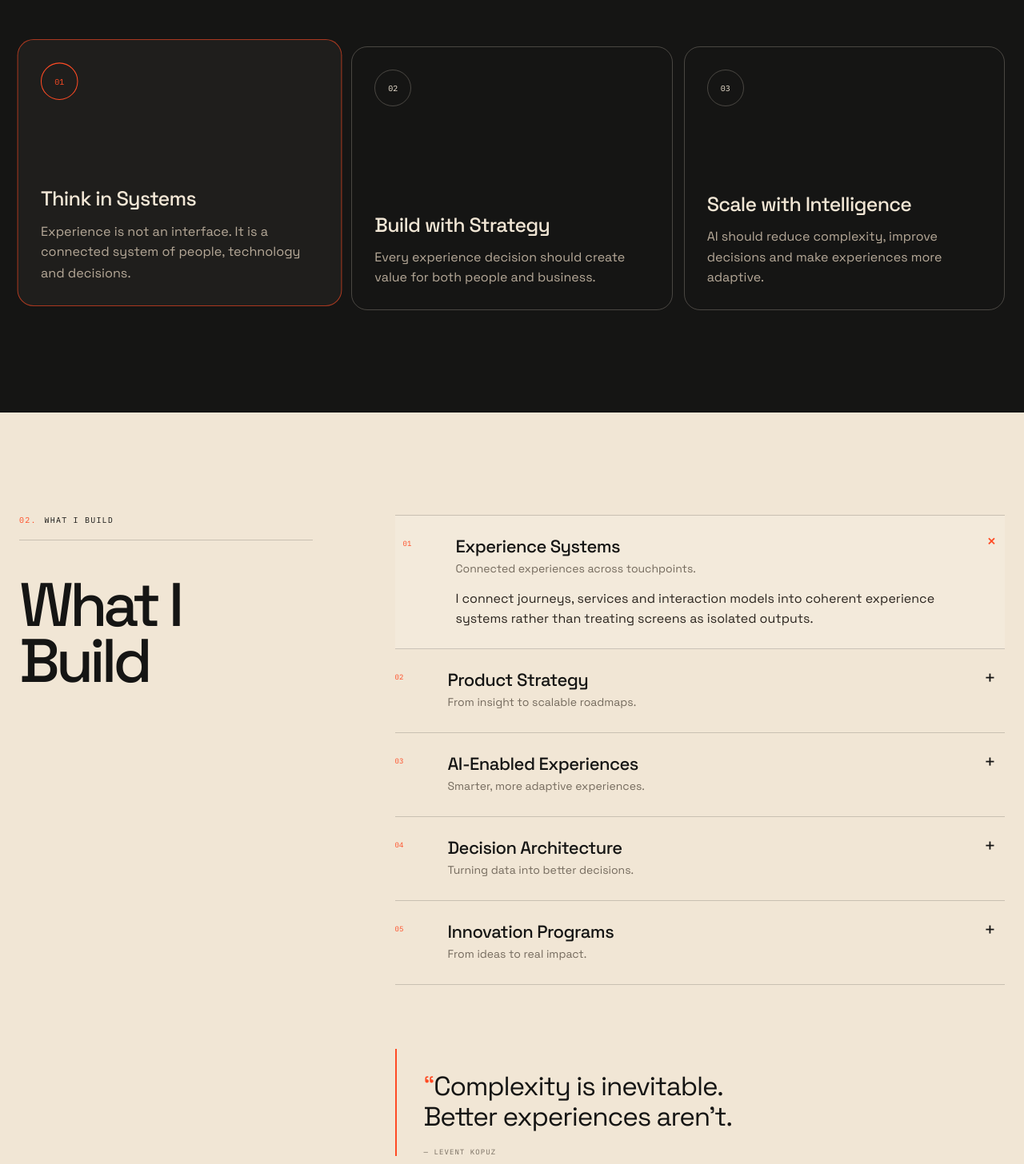
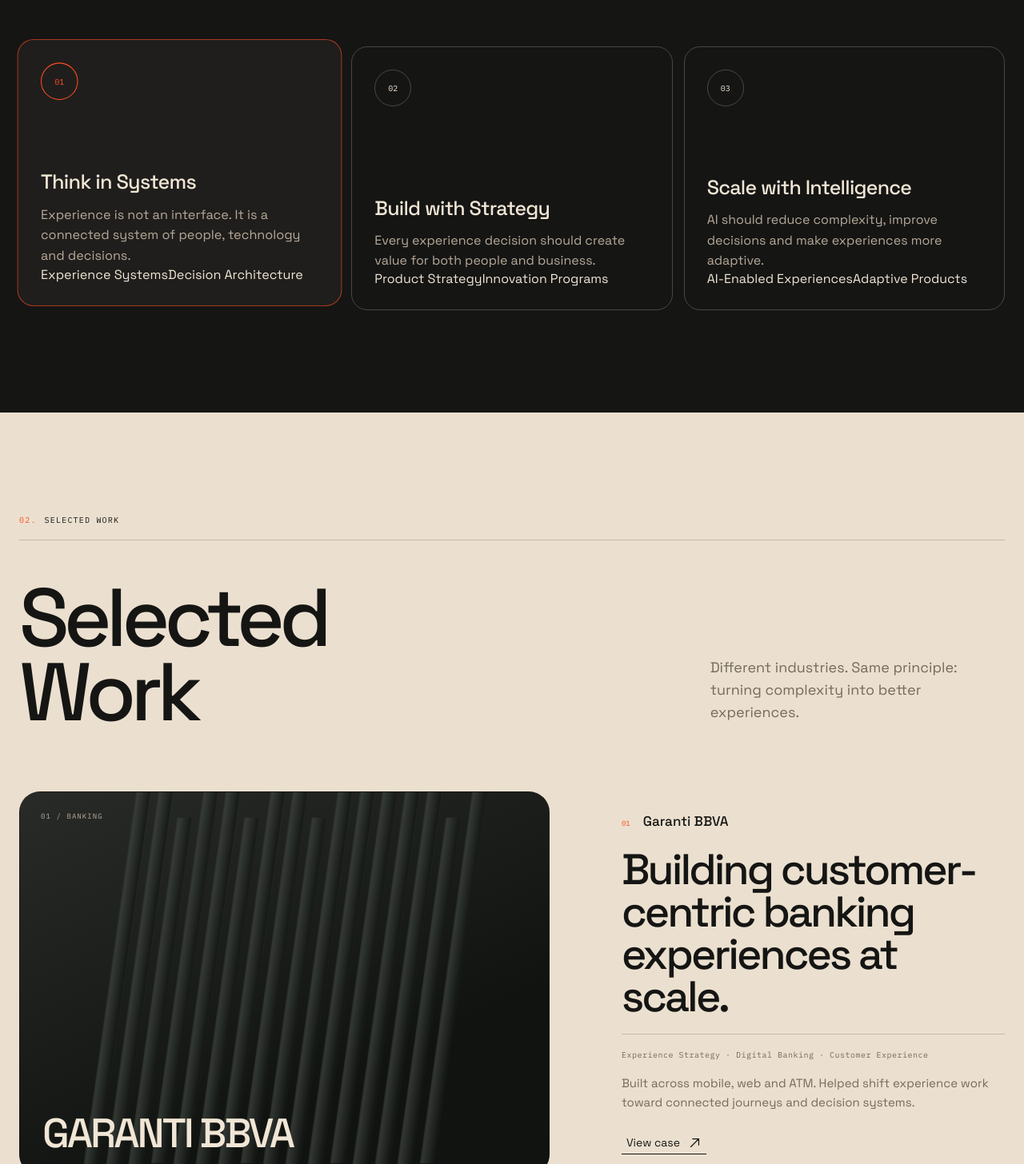
Before and after one commit to levkopuz/leventkopuz, a Next.js app: page / in a window 1280 px wide. Shown: the part 1344-2800 px from the top of the page at 80% size. Built offline with nearby package versions, Linux system fonts and the light colour scheme.

Commit message:
Streamline portfolio narrative to six sections

```diff
--- a/components/Portfolio.tsx
+++ b/components/Portfolio.tsx
@@ -79,59 +79,29 @@
   },
 ];
 
-const buildItems = [
-  {
-    title: "Experience Systems",
-    short: "Connected experiences across touchpoints.",
-    detail:
-      "I connect journeys, services and interaction models into coherent experience systems rather than treating screens as isolated outputs.",
-  },
-  {
-    title: "Product Strategy",
-    short: "From insight to scalable roadmaps.",
-    detail:
-      "I turn customer, business and market signals into focused product directions that teams can prioritize and execute.",
-  },
-  {
-    title: "AI-Enabled Experiences",
-    short: "Smarter, more adaptive experiences.",
-    detail:
-      "I use AI where it can reduce complexity, improve personalization and strengthen decision confidence without removing human control.",
-  },
-  {
-    title: "Decision Architecture",
-    short: "Turning data into better decisions.",
-    detail:
-      "I structure information, signals and interaction logic so people can understand context and act with greater confidence.",
-  },
-  {
-    title: "Innovation Programs",
-    short: "From ideas to real impact.",
-    detail:
-      "I build frameworks that help teams frame opportunities, test assumptions, prototype solutions and move toward measurable value.",
-  },
-];
-
 const pointOfView = [
   {
     n: "01",
     title: "Think in Systems",
     body: "Experience is not an interface. It is a connected system of people, technology and decisions.",
+    capabilities: ["Experience Systems", "Decision Architecture"],
   },
   {
     n: "02",
     title: "Build with Strategy",
     body: "Every experience decision should create value for both people and business.",
+    capabilities: ["Product Strategy", "Innovation Programs"],
   },
   {
     n: "03",
     title: "Scale with Intelligence",
     body: "AI should reduce complexity, improve decisions and make experiences more adaptive.",
+    capabilities: ["AI-Enabled Experiences", "Adaptive Products"],
   },
 ];
 
 const navItems = [
-  { label: "Approach", href: "#approach" },
+  { label: "How I Build", href: "#build" },
   { label: "Work", href: "#work" },
   { label: "Impact", href: "#impact" },
   { label: "About", href: "#about" },
@@ -326,7 +296,7 @@
   return (
     <section className="section impact-section dark-section" id="impact" ref={ref}>
       <div className="section-shell">
-        <div className="section-kicker light-kicker"><span>04.</span> IMPACT AT SCALE</div>
+        <div className="section-kicker light-kicker"><span>03.</span> IMPACT</div>
         <div className="section-intro reveal">
           <h2>Impact<br />at Scale</h2>
           <p>I scale impact through products, teams, communities and knowledge.</p>
@@ -353,6 +323,25 @@
           </article>
         </div>
 
+        <div className="impact-roles">
+          <article className="impact-role reveal">
+            <span>01 / MENTOR</span>
+            <h3>Helping founders and teams sharpen product strategy, innovation and customer value.</h3>
+          </article>
+          <article className="impact-role reveal">
+            <span>02 / SPEAKER &amp; EDUCATOR</span>
+            <h3>Exploring AI × EI, product innovation, experience strategy and the future of banking.</h3>
+          </article>
+          <article className="impact-role reveal">
+            <span>03 / COMMUNITY BUILDER</span>
+            <h3>Creating spaces where people, ideas and disciplines can collide.</h3>
+          </article>
+        </div>
+
+        <div className="institution-row impact-institutions reveal">
+          Boğaziçi University · Berlin Design Events · Brick Institute · Entertech · Üretken Akademi
+        </div>
+
         <div className="impact-horizon reveal" aria-hidden="true">
           <div className="planet" />
           <div className="impact-node node-1" />
@@ -372,8 +361,7 @@
 
 export default function Portfolio() {
   const [menuOpen, setMenuOpen] = useState(false);
-  const [activeSection, setActiveSection] = useState("approach");
-  const [activeBuild, setActiveBuild] = useState(0);
+  const [activeSection, setActiveSection] = useState("build");
   const [activePov, setActivePov] = useState(0);
   const [activeWork, setActiveWork] = useState<WorkKey | null>(null);
   const [copied, setCopied] = useState(false);
@@ -569,17 +557,17 @@
             <SystemSculpture />
           </div>
         </div>
-        <a className="scroll-cue" href="#approach" aria-label="Scroll to approach">
+        <a className="scroll-cue" href="#build" aria-label="Scroll to how I build">
           <span />
           SCROLL DOWN
         </a>
       </section>
 
-      <section className="section dark-section pov-section" id="approach">
+      <section className="section dark-section pov-section" id="build">
         <div className="section-shell">
-          <div className="section-kicker light-kicker"><span>01.</span> POINT OF VIEW</div>
+          <div className="section-kicker light-kicker"><span>01.</span> HOW I BUILD</div>
           <div className="section-intro wide reveal">
-            <h2>Great experiences are <em>built as systems.</em></h2>
+            <h2>Systems. Strategy. <em>Intelligence.</em></h2>
           </div>
 
           <div className="pov-grid">
@@ -594,54 +582,20 @@
                 <div className="pov-icon"><span>{item.n}</span></div>
                 <h3>{item.title}</h3>
                 <p>{item.body}</p>
+                <div className="pov-tags" aria-label="Capabilities">
+                  {item.capabilities.map((capability) => (
+                    <span key={capability}>{capability}</span>
+                  ))}
+                </div>
               </button>
             ))}
           </div>
         </div>
       </section>
 
-      <section className="section light-section build-section">
-        <div className="section-shell build-shell">
-          <div>
-            <div className="section-kicker"><span>02.</span> WHAT I BUILD</div>
-            <h2 className="reveal">What I Build</h2>
-          </div>
-
-          <div className="build-list reveal">
-            {buildItems.map((item, i) => {
-              const active = activeBuild === i;
-              return (
-                <button
-                  key={item.title}
-                  type="button"
-                  className={`build-item ${active ? "active" : ""}`}
-                  onClick={() => setActiveBuild(i)}
-                  aria-expanded={active}
-                >
-                  <span className="build-index">0{i + 1}</span>
-                  <span className="build-copy">
-                    <strong>{item.title}</strong>
-                    <span>{item.short}</span>
-                    <span className="build-detail">{item.detail}</span>
-                  </span>
-                  <span className="build-plus" aria-hidden="true">+</span>
-                </button>
-              );
-            })}
-          </div>
-
-          <blockquote className="build-quote reveal">
-            <span>“</span>
-            Complexity is inevitable.<br />
-            Better experiences aren’t.
-            <footer>— LEVENT KOPUZ</footer>
-          </blockquote>
-        </div>
-      </section>
-
       <section className="section work-section" id="work">
         <div className="section-shell">
-          <div className="section-kicker"><span>03.</span> SELECTED WORK</div>
+          <div className="section-kicker"><span>02.</span> SELECTED WORK</div>
           <div className="section-intro work-intro reveal">
             <h2>Selected<br />Work</h2>
             <p>Different industries. Same principle: turning complexity into better experiences.</p>
@@ -673,53 +627,20 @@
 
       <ImpactSection />
 
-      <section className="section light-section beyond-section">
-        <div className="section-shell">
-          <div className="section-kicker"><span>05.</span> BEYOND PRODUCTS</div>
-          <h2 className="reveal">Beyond<br />Products</h2>
-
-          <div className="beyond-grid">
-            <article className="beyond-card reveal">
-              <span className="beyond-mark">M</span>
-              <h3>Mentor</h3>
-              <p>Helping founders and teams sharpen product strategy, innovation and customer value.</p>
-              <small>300+ startups</small>
-            </article>
-            <article className="beyond-card reveal">
-              <span className="beyond-mark">S</span>
-              <h3>Speaker &amp; Educator</h3>
-              <p>Exploring AI, emotional intelligence and experience.</p>
-              <small>AI × EI · Product Innovation · Experience Strategy · Future of Banking</small>
-            </article>
-            <article className="beyond-card reveal">
-              <span className="beyond-mark">C</span>
-              <h3>Community Builder</h3>
-              <p>Creating spaces where people, ideas and disciplines can collide.</p>
-              <small>Berlin Design Events · 350+ community</small>
-            </article>
-          </div>
-
-          <div className="institution-row reveal">
-            Boğaziçi University · Berlin Design Events · Brick Institute · Entertech · Üretken Akademi
-          </div>
-        </div>
-      </section>
-
       <section className="section about-section dark-section" id="about">
         <div className="section-shell about-shell">
           <div className="about-copy">
-            <div className="section-kicker light-kicker"><span>06.</span> ABOUT</div>
+            <div className="section-kicker light-kicker"><span>04.</span> ABOUT</div>
             <h2 className="reveal">From interfaces<br /><em>to systems.</em></h2>
             <div className="about-body reveal">
-              <p>I started by building digital interfaces and experiences.</p>
               <p>
-                Over time, I became more interested in what sits behind them — how products create value, how organizations make decisions and how technology changes human behavior.
+                I started in digital design and gradually moved upstream — from interfaces to product decisions, organizational systems and innovation.
               </p>
               <p>
-                Today, I work at the intersection of <strong>experience, product, strategy and AI</strong>, building systems that make complexity simpler and innovation more scalable.
+                Today, my work moves across disciplines, industries and cultures, with one constant: making complex things clearer and useful enough to scale.
               </p>
             </div>
-            <p className="about-note reveal">Based in Istanbul. Connected to Berlin. Builder by mindset.</p>
+            <p className="about-note reveal">Based in Istanbul. Connected to Berlin. Designer by background. Strategist by evolution. Builder by mindset.</p>
           </div>
 
           <div className="profile-art reveal" aria-hidden="true">
@@ -737,7 +658,7 @@
 
       <section className="section contact-section" id="contact">
         <div className="section-shell">
-          <div className="section-kicker"><span>07.</span> GET IN TOUCH</div>
+          <div className="section-kicker"><span>05.</span> GET IN TOUCH</div>
           <div className="contact-grid">
             <div className="reveal">
               <h2>Get In<br />Touch</h2>
@@ -759,9 +680,7 @@
           </div>
 
           <div className="closing-statement reveal">
-            Build better systems.<br />
-            Create better experiences.<br />
-            Make better decisions.
+            Let&apos;s build what&apos;s next.
           </div>
         </div>
       </section>
```
